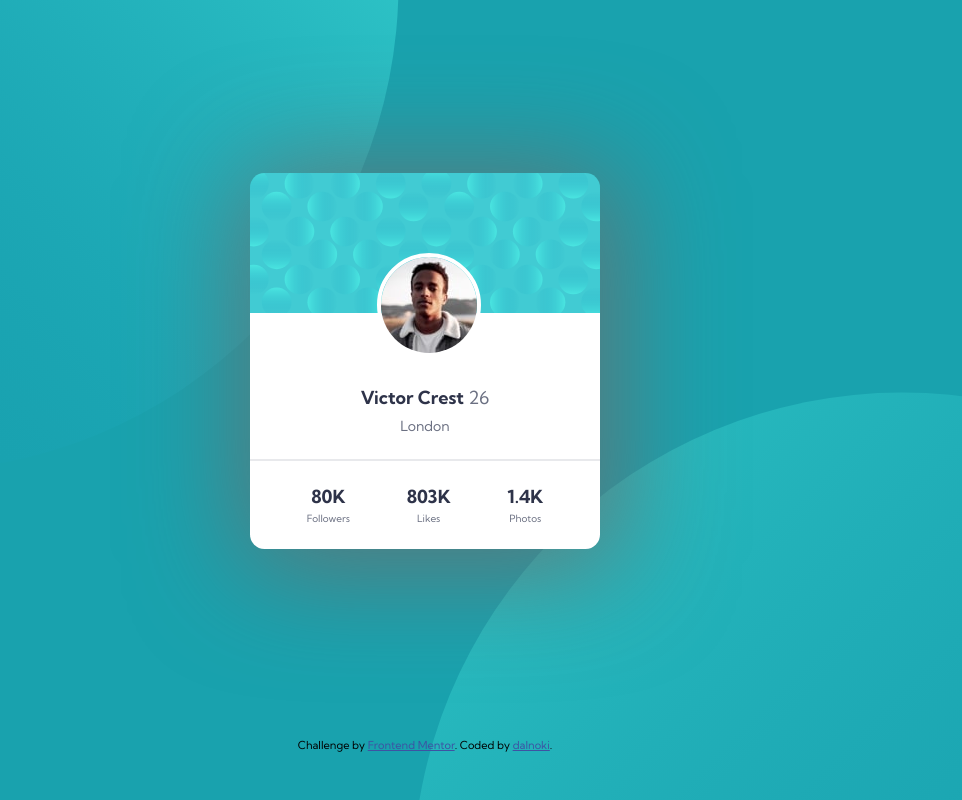
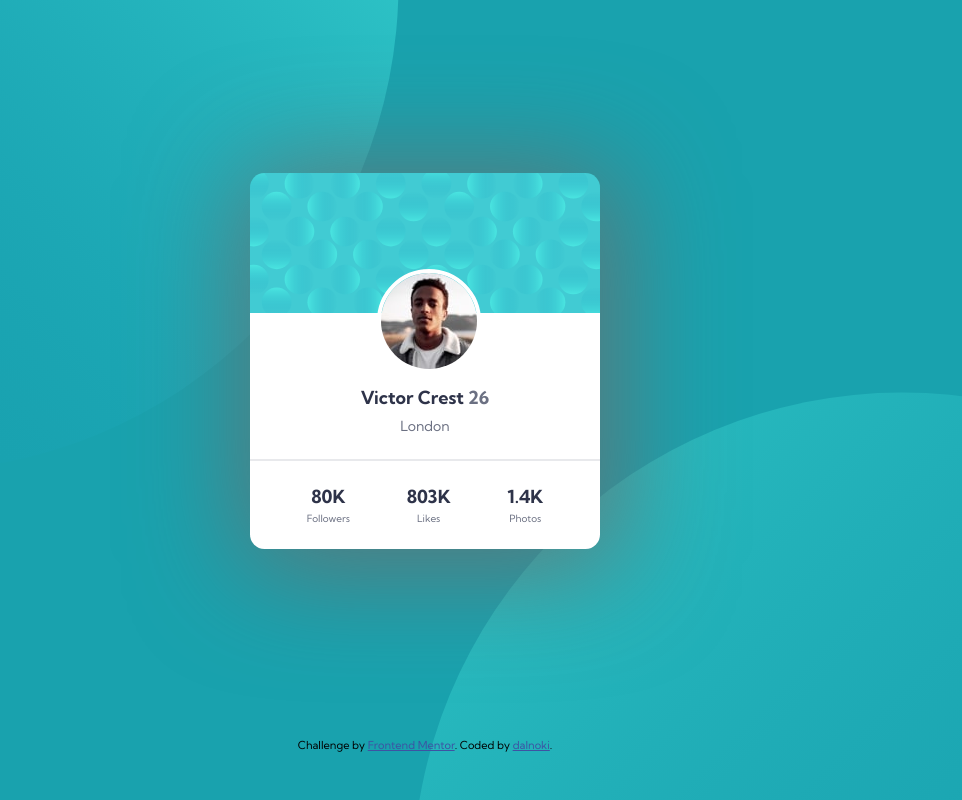
Before and after one commit to dalnoki/profile-card-component, a plain HTML site: page index.html in a window 1280 px wide. Shown: the whole page, without its empty margins (215-1177 px from the left). Drawn offline with Linux system fonts and the light colour scheme.

Commit message:
accessibility fix

```diff
--- a/index.html
+++ b/index.html
@@ -16,9 +16,9 @@
 
   </head>
 <body>
-  <article class="card">
+  <main class="card">
     <img src="images/image-victor.jpg" alt="Victor Crest" class="card__image">
-    <p class="card__name"><span>Victor Crest</span> 26</p>
+    <h1 class="card__name"><span>Victor Crest</span> 26</h1>
     <p class="card__location">London</p>
     </div>
     <hr>
@@ -27,7 +27,7 @@
       <div class="card__stat card__stat--likes"><span>803K</span>Likes</div>
       <div class="card__stat card__stat--photos"><span>1.4K</span>Photos</div>
     </div>
-  </article>
+  </main>
   <footer class="footer">
     <div class="attribution" >
       Challenge by <a href="https://www.frontendmentor.io?ref=challenge" target="_blank">Frontend Mentor</a>.
--- a/sass/main.scss
+++ b/sass/main.scss
@@ -52,7 +52,7 @@ body {
     left: 50%;
     margin: -3rem;
     position: absolute;
-    top: 8rem;
+    top: 9rem;
     width: 6rem;
   }
 
```
Also changed, not shown: css/index.css.
